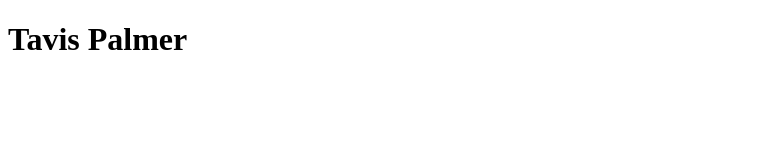
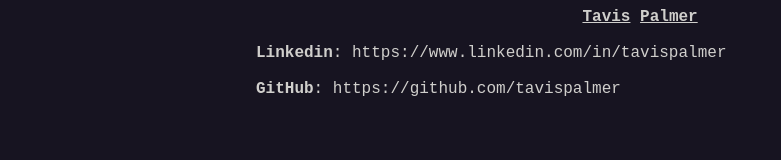
Before and after one commit to tavispalmer/tavispalmer.github.io, a plain HTML site: page index.html in a window 1280 px wide. Shown: the whole page, without its empty margins (0-781 px from the left). Drawn offline with Linux system fonts and the light colour scheme.

Commit message:
Updated formatting and added links

```diff
--- a/index.html
+++ b/index.html
@@ -1,9 +1,17 @@
 <!DOCTYPE html>
 <html>
     <head>
+        <link rel="stylesheet" href="styles.css"/>
         <title>Tavis Palmer</title>
     </head>
     <body>
-        <h1>Tavis Palmer</h1>
+<!-- space to center on 80 column terminal-->
+        <pre class="center">
+                                  <b><u>Tavis</u></b> <b><u>Palmer</u></b>
+
+<b>Linkedin</b>: <a href="https://www.linkedin.com/in/tavispalmer">https://www.linkedin.com/in/tavispalmer</a>
+
+<b>GitHub</b>: <a href="https://github.com/tavispalmer">https://github.com/tavispalmer</a>
+        </pre>
     </body>
 </html>
--- /dev/null
+++ b/styles.css
@@ -0,0 +1,28 @@
+body {
+    background-color: #171421;
+    color: #D0CFCC;
+}
+
+pre {
+    font-family: 'Source Code Pro', monospace;
+    font-size: 16px;
+}
+
+u {
+    text-decoration-style: single;
+}
+
+a {
+    color: inherit;
+    text-decoration-line: inherit;
+}
+
+a:hover {
+    text-decoration-line: underline;
+}
+
+/* width is assuming 60% width 16px monospace font */
+.center {
+    margin: auto;
+    width: 768px;
+}
```
